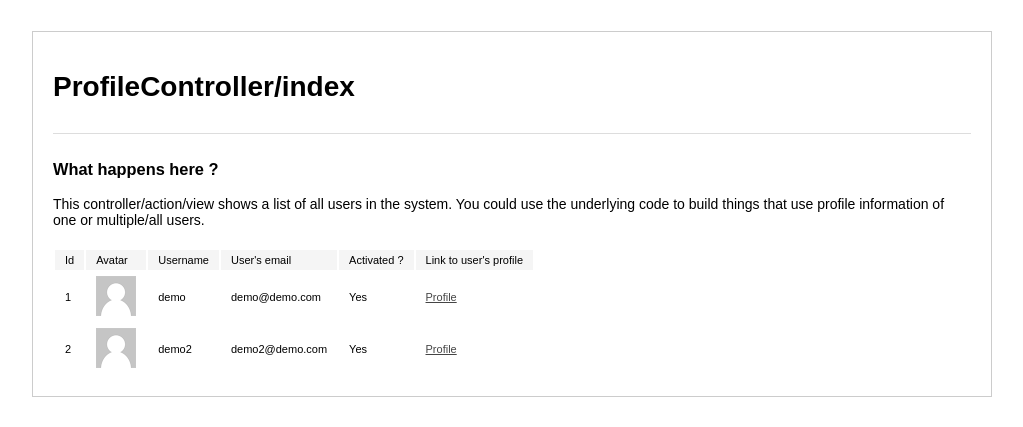
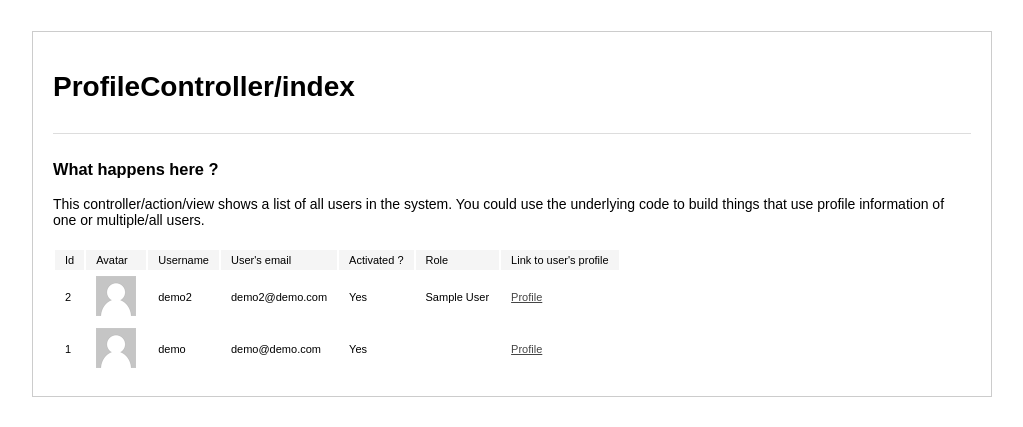
Before and after one commit to Elisicc/3bAPC, a PHP site: page /profile in a window 1280 px wide. Shown: the part 495-922 px from the top of the page, without its empty margins (128-1151 px from the left). Run offline with PHP 8.4, Linux system fonts and the light colour scheme; data comes from the database, SQL or seed files in the repository; tables that the repository leaves empty or names only in its code hold one stand-in row (values such as "Sample post"); some libraries are stand-ins or nearby versions.

Commit message:
ADD | Added diplays of roles in user table

```diff
--- a/application/model/UserModel.php
+++ b/application/model/UserModel.php
@@ -19,7 +19,18 @@ class UserModel
     {
         $database = DatabaseFactory::getFactory()->getConnection();
 
-        $sql = "SELECT user_id, user_name, user_email, user_active, user_has_avatar, user_deleted FROM users";
+        $sql = "SELECT
+            users.user_id,
+            users.user_name,
+            users.user_email,
+            users.user_active,
+            users.user_has_avatar,
+            users.user_deleted,
+            users.user_account_type,
+            user_groups.group_name
+        FROM users
+        LEFT JOIN user_groups
+        ON users.user_account_type = user_groups.group_id";
         $query = $database->prepare($sql);
         $query->execute();
 
@@ -38,6 +49,8 @@ class UserModel
             $all_users_profiles[$user->user_id]->user_email = $user->user_email;
             $all_users_profiles[$user->user_id]->user_active = $user->user_active;
             $all_users_profiles[$user->user_id]->user_deleted = $user->user_deleted;
+            $all_users_profiles[$user->user_id]->user_account_type = $user->user_account_type;
+            $all_users_profiles[$user->user_id]->group_name = $user->group_name;
             $all_users_profiles[$user->user_id]->user_avatar_link = (Config::get('USE_GRAVATAR') ? AvatarModel::getGravatarLinkByEmail($user->user_email) : AvatarModel::getPublicAvatarFilePathOfUser($user->user_has_avatar, $user->user_id));
         }
 
--- a/application/view/profile/index.php
+++ b/application/view/profile/index.php
@@ -19,6 +19,7 @@
                     <td>Username</td>
                     <td>User's email</td>
                     <td>Activated ?</td>
+                    <td>Role</td>
                     <td>Link to user's profile</td>
                 </tr>
                 </thead>
@@ -32,7 +33,8 @@
                         </td>
                         <td><?= $user->user_name; ?></td>
                         <td><?= $user->user_email; ?></td>
-                        <td><?= ($user->user_active == 0 ? 'No' : 'Yes'); ?></td>
+                       <td><?= ($user->user_active == 0 ? 'No' : 'Yes'); ?></td>
+                        <td><?= $user->group_name; ?></td>
                         <td>
                             <a href="<?= Config::get('URL') . 'profile/showProfile/' . $user->user_id; ?>">Profile</a>
                         </td>
```
